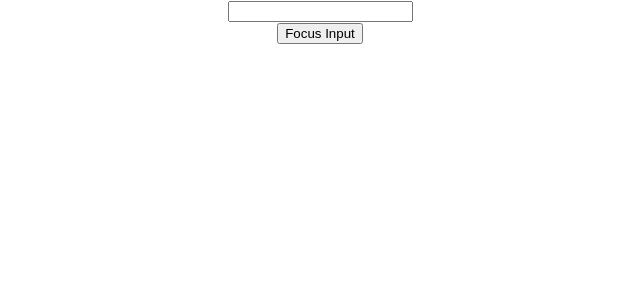
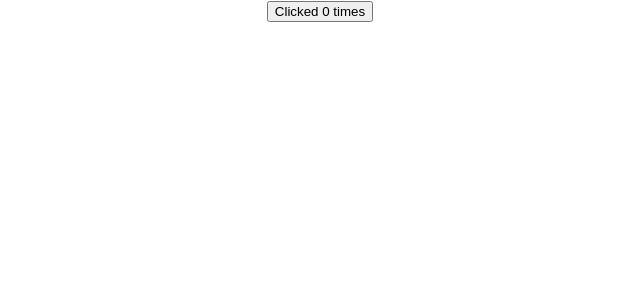
Before and after one commit to YasirAqueel/First-React-App, a React (Create React App) app: page / in a window 1280 px wide. Shown: the top 300 px of the page, without its empty margins (320-960 px from the left). Built offline with nearby package versions, Linux system fonts and the light colour scheme.

Commit message:
ClickCounter, HoverCounter, PortalDemo, withCounter are the new files and index.html, App.js modified files

```diff
--- a/public/index.html
+++ b/public/index.html
@@ -29,6 +29,7 @@
   <body>
     <noscript>You need to enable JavaScript to run this app.</noscript>
     <div id="root"></div>
+    <div id="portal-root"></div>
     <!--
       This HTML file is a template.
       If you open it directly in the browser, you will see an empty page.
--- a/src/App.js
+++ b/src/App.js
@@ -14,7 +14,10 @@
 //import LifecycleA from './components/LifecycleA'
 //import ParentComp from './components/ParentComp'
 //import RefDemo from './components/RefDemo'
-import FocusInput from './components/FocusInput'
+//import FocusInput from './components/FocusInput'
+//import PortalDemo from './components/PortalDemo'
+import ClickCounter from './components/ClickCounter'
+import HoverCounter from './components/HoverCounter'
 
 function App() {
   return (
@@ -38,7 +41,12 @@
       //<LifecycleA />
       //<ParentComp />
       //<RefDemo />
-      <FocusInput />
+      //<FocusInput />
+      //<PortalDemo />
+
+      <ClickCounter />
+
+      //<HoverCounter />
       }
 
     </div>
--- /dev/null
+++ b/src/components/ClickCounter.js
@@ -0,0 +1,12 @@
+import React, { Component } from 'react'
+import withCounter from './withCounter'
+
+class ClickCounter extends Component {
+
+  render() {
+    const { count, incrementCount } = this.props
+		return <button onClick={incrementCount}>{this.props.name } Clicked {count} times</button>
+	}
+}
+
+export default withCounter(ClickCounter, 5)
--- /dev/null
+++ b/src/components/HoverCounter.js
@@ -0,0 +1,12 @@
+import React, { Component } from 'react'
+import withCounter from './withCounter'
+
+class HoverCounter extends Component {
+
+	render() {
+		const { count, incrementCount } = this.props
+		return <h2 onMouseOver={incrementCount}>Hovered {count} times</h2>
+	}
+}
+
+export default withCounter(HoverCounter, 10)
--- /dev/null
+++ b/src/components/PortalDemo.js
@@ -0,0 +1,13 @@
+import React from 'react'
+import ReactDOM from 'react-dom'
+
+function PortalDemo() {
+  return ReactDOM.createPortal(
+    <h1>
+      Portal Demo
+    </h1>,
+    document.getElementById('portal-root')
+  )
+}
+
+export default PortalDemo
--- /dev/null
+++ b/src/components/withCounter.js
@@ -0,0 +1,32 @@
+import React from 'react'
+
+const withCounter = (WrappedComponent, incrementNumber) => {
+	class WithCounter extends React.Component {
+		constructor(props) {
+			super(props)
+
+			this.state = {
+				count: 0
+			}
+		}
+
+		incrementCount = () => {
+			this.setState(prevState => {
+				return { count: prevState.count + incrementNumber }
+			})
+		}
+    render() {
+      console.log('HOC', this.props.name)
+			return (
+				<WrappedComponent
+          count={this.state.count}
+          incrementCount={this.incrementCount}
+          {...this.props.name}
+				/>
+			)
+		}
+	}
+	return WithCounter
+}
+
+export default withCounter
```
